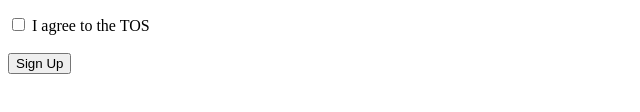
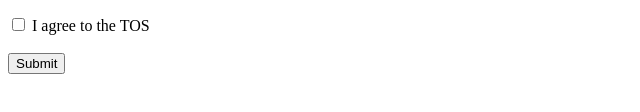
Before and after one commit to acciojob/signup-form-car-Subhankausar, a website: page main.html in a window 1280 px wide. Shown: the part 302-414 px from the top of the page, 0-640 px from the left. Drawn offline with Linux system fonts and the light colour scheme.

Commit message:
created a submission

```diff
--- a/main.html
+++ b/main.html
@@ -44,7 +44,7 @@
             I agree to the TOS
         </label><br><br>
 
-        <button type="submit">Sign Up</button>
+        <button type="submit">Submit</button>
     </form>
 </body>
 </html>
```
